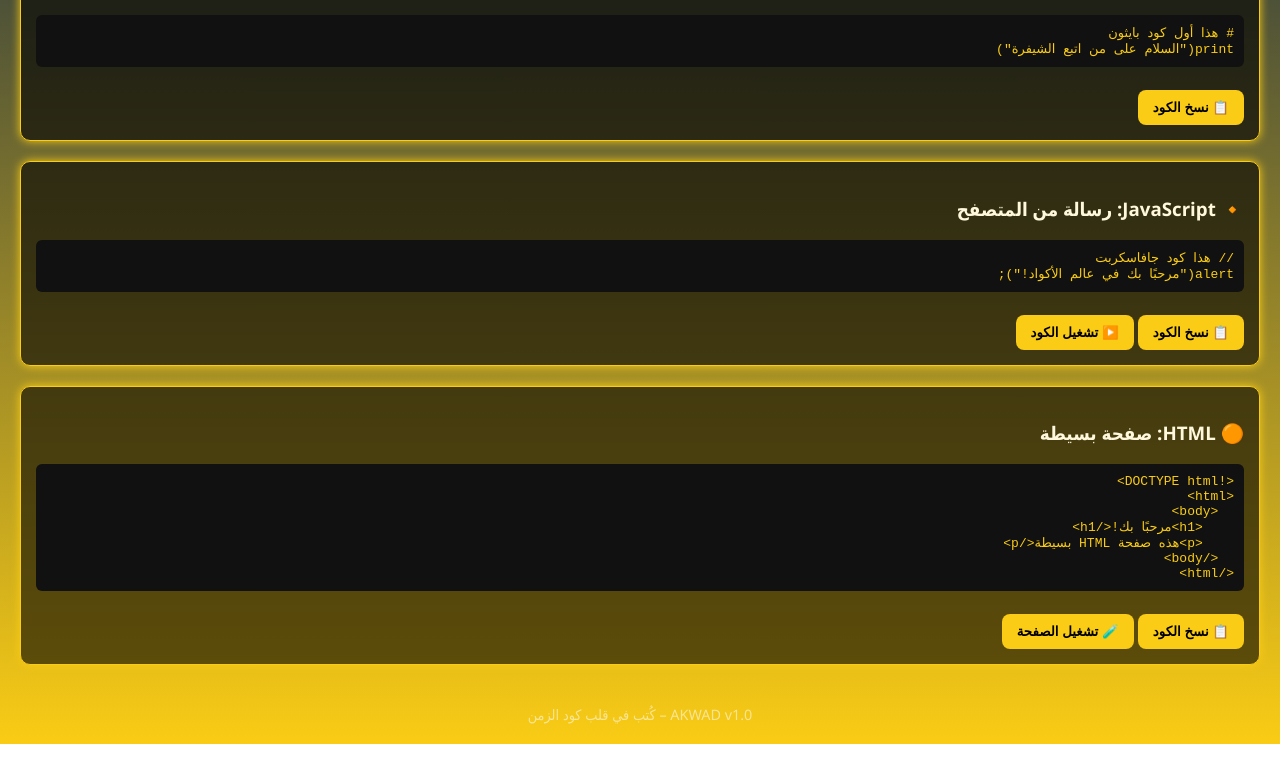
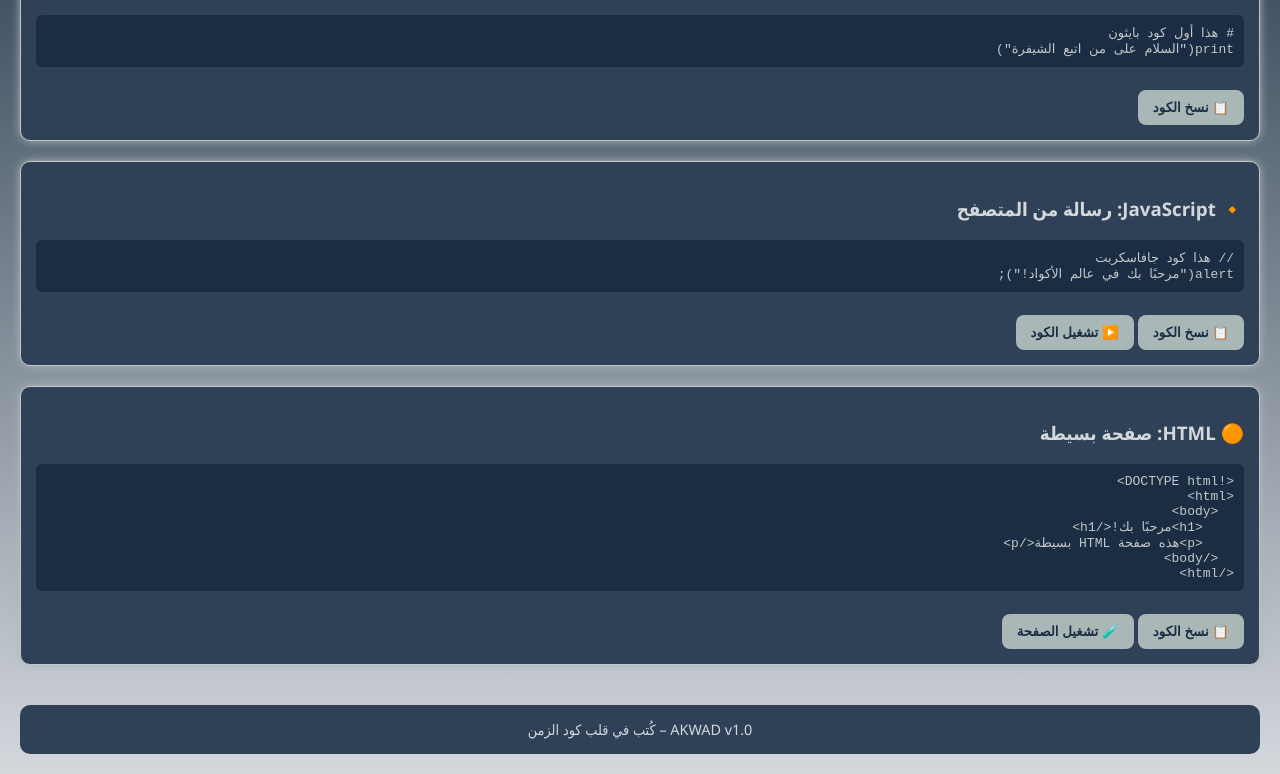
Before and after one commit to yossefelnggar/Akwad, a plain HTML site: page index.html in a window 1280 px wide. Shown: the part 222-996 px from the top of the page. Before the commit the page ends 966 px from the top, so only its background shows below. Drawn offline with Linux system fonts and the light colour scheme.

Commit message:
Update style.css

```diff
--- a/style.css
+++ b/style.css
@@ -1,81 +1,75 @@
 :root {
-  --لون-غامق-جداً: #1A2D42;
-  --لون-غامق: #2E4156;
-  --لون-رمادي-غامق: #AAB7B7;
-  --لون-رمادي-متوسط: #C0C8CA;
-  --لون-رمادي-فاتح: #D4D8DD;
-
-  --لون-نص-فاتح: #fff8dc;
-  --لون-مميز: #facc15;
-  --لون-مميز-فاتح: #ffe15e;
-  --لون-خلفية-كود: #111;
-  --لون-اخراج: #0f0;
+  --لون-1: #1A2D42;   /* رئيسي - غامق جدًا */
+  --لون-2: #2E4156;   /* ثاني - غامق أفتح شوي */
+  --لون-3: #AAB7B7;   /* رمادي متوسط */
+  --لون-4: #C0C8CA;   /* رمادي فاتح */
+  --لون-5: #D4D8DD;   /* فاتح جدًا */
 }
 
 /* التصميم العام */
 body {
   margin: 0;
+  padding: 20px;
   font-family: "Segoe UI", Tahoma, Geneva, Verdana, sans-serif;
-  background: linear-gradient(to bottom, var(--لون-غامق-جداً), var(--لون-مميز));
-  color: var(--لون-نص-فاتح);
-  padding: 20px;
+  background: linear-gradient(to bottom, var(--لون-1), var(--لون-5));
+  color: var(--لون-2);
   min-height: 100vh;
 }
 
 /* العناوين */
-h1,
-h2 {
+h1, h2 {
   text-align: center;
-  color: #fff;
-  text-shadow: 0 0 10px var(--لون-مميز);
+  color: var(--لون-5);
+  text-shadow: 0 0 5px var(--لون-3);
 }
 
-/* الفصول */
+/* الأقسام */
 .section {
   margin-bottom: 40px;
 }
 
 /* كروت الكود */
 .code-card {
-  background: rgba(0, 0, 0, 0.6);
-  border: 1px solid var(--لون-مميز);
+  background-color: var(--لون-2);
+  border: 1px solid var(--لون-4);
   border-radius: 10px;
   padding: 15px;
   margin-bottom: 20px;
-  box-shadow: 0 0 10px var(--لون-مميز);
+  box-shadow: 0 0 10px var(--لون-3);
+  color: var(--لون-5);
 }
 
-/* الكود */
+/* الكود داخل الكروت */
 pre {
-  background: var(--لون-خلفية-كود);
+  background-color: var(--لون-1);
   padding: 10px;
   border-radius: 6px;
   overflow-x: auto;
-  color: var(--لون-مميز);
+  color: var(--لون-4);
   white-space: pre-wrap;
 }
 
-/* الزرار */
+/* الأزرار */
 button {
-  background-color: var(--لون-مميز);
-  color: #000;
+  background-color: var(--لون-3);
+  color: var(--لون-1);
   border: none;
   padding: 10px 15px;
   border-radius: 8px;
   font-weight: bold;
   cursor: pointer;
   margin-top: 10px;
-  transition: 0.3s;
+  transition: background-color 0.3s;
 }
 
 button:hover {
-  background-color: var(--لون-مميز-فاتح);
+  background-color: var(--لون-4);
 }
 
-/* إخراج البرنامج */
+/* منطقة الإخراج */
 .output {
-  background-color: #000;
-  color: var(--لون-اخراج);
+  background-color: var(--لون-1);
+  color: var(--لون-5);
   padding: 10px;
   margin-top: 10px;
   border-radius: 5px;
@@ -88,5 +82,8 @@ footer {
   text-align: center;
   margin-top: 40px;
   font-size: 0.9em;
-  color: #fff8;
+  background-color: var(--لون-2);
+  color: var(--لون-5);
+  padding: 15px;
+  border-radius: 10px;
 }
```
